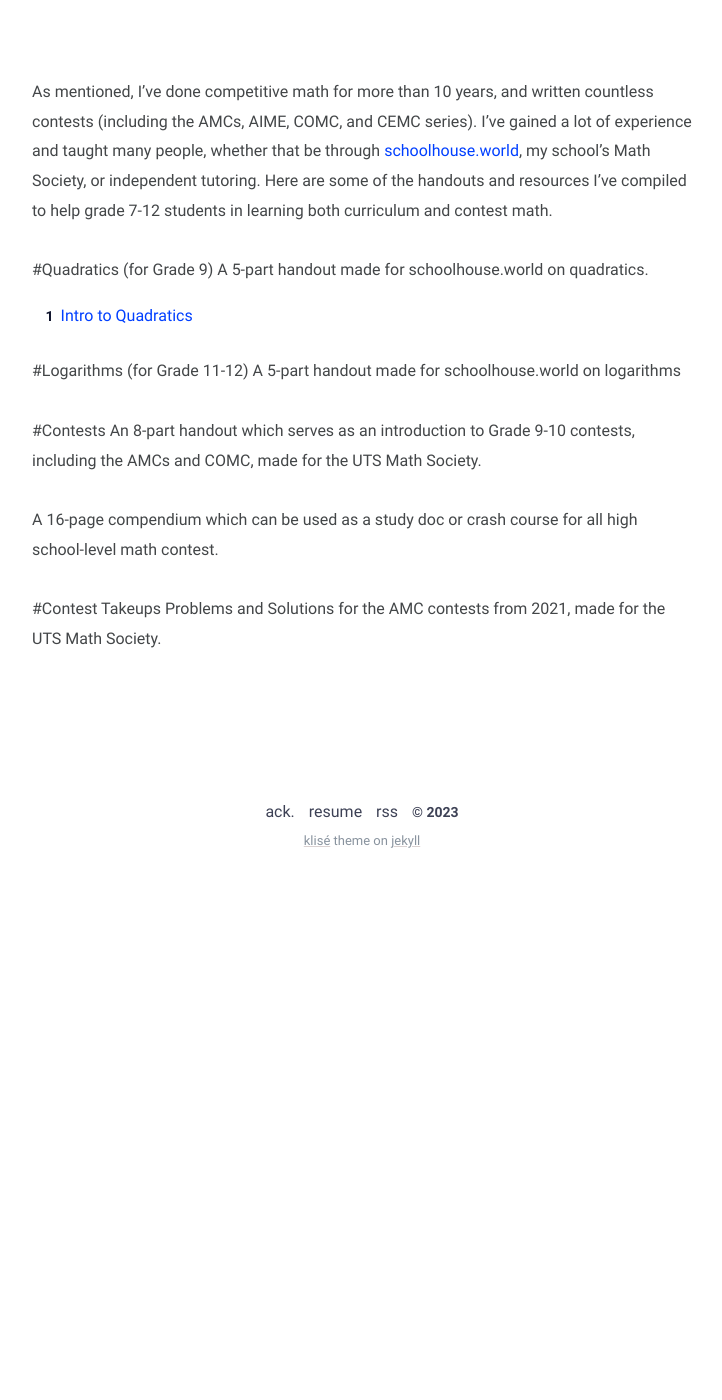
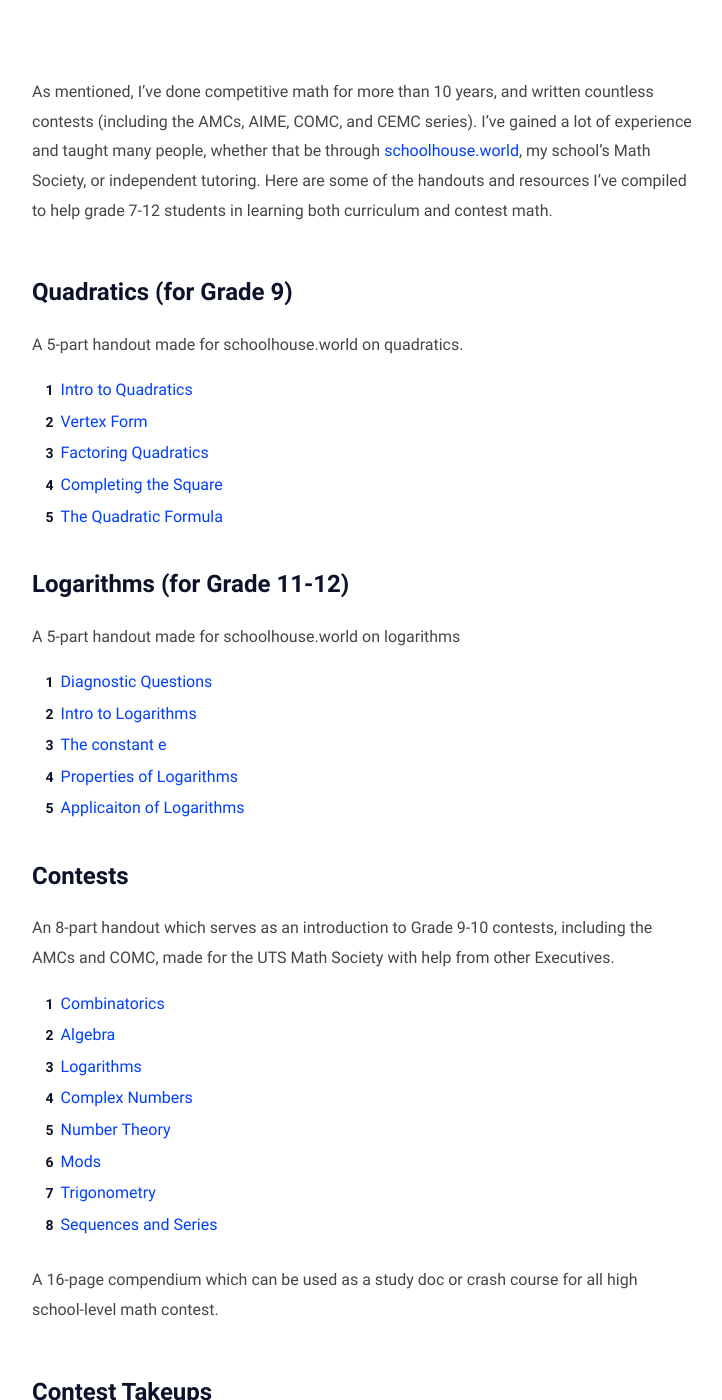
Before and after one commit to zhaju/old, a Jekyll site: the page built from math.md, in a window 1280 px wide and 1400 px high, scrolled down 224 px. Shown: the whole window, without its empty margins (278-1000 px from the left). Built offline with Jekyll 4.4.1, drawn with Linux system fonts in a browser that asks for light colours; before the commit the page ends 1109 px from its top, so only the background shows below that; some of the changed text lies outside the part shown.

Commit message:
Update math.md

```diff
--- a/math.md
+++ b/math.md
@@ -8,17 +8,38 @@ comments: false
 
 As mentioned, I’ve done competitive math for more than 10 years, and written countless contests (including the AMCs, AIME, COMC, and CEMC series). I’ve gained a lot of experience and taught many people, whether that be through [schoolhouse.world](https://schoolhouse.world/), my school’s Math Society, or independent tutoring. Here are some of the handouts and resources I’ve compiled to help grade 7-12 students in learning both curriculum and contest math.
 
-#Quadratics (for Grade 9)
+# Quadratics (for Grade 9)
 A 5-part handout made for schoolhouse.world on quadratics.
-1. [Intro to Quadratics](zhaju/zhaju.github.io/assets/math/quadratics/1. Intro_to_Parabolas.pdf)
+1. [Intro to Quadratics](zhaju.github.io/assets/math/quadratics/1. Intro_to_Parabolas.pdf)
+2. [Vertex Form](zhaju.github.io/assets/math/quadratics/2. Vertex_Form.pdf)
+3. [Factoring Quadratics](zhaju.github.io/assets/math/quadratics/3. Factoing Quadratics.pdf)
+4. [Completing the Square](zhaju.github.io/assets/math/quadratics/4. Completing_the_Square.pdf)
+5. [The Quadratic Formula](zhaju.github.io/assets/math/quadratics/5. The_Quadratic_Formula.pdf)
 
-#Logarithms (for Grade 11-12)
+# Logarithms (for Grade 11-12)
 A 5-part handout made for schoolhouse.world on logarithms
+1. [Diagnostic Questions](zhaju.github.io/assets/math/logarithms/0 - Diagnostic_Questions.pdf)
+2. [Intro to Logarithms](zhaju.github.io/assets/math/logarithms/1 - Intro_to_Logarithms.pdf)
+3. [The constant e](zhaju.github.io/assets/math/logarithms/2 - The_constant_e.pdf)
+4. [Properties of Logarithms](zhaju.github.io/assets/math/logarithms/3 - Logarithm_Properties.pdf)
+5. [Applicaiton of Logarithms](zhaju.github.io/assets/math/logarithms/4 - Applications_of_Logarithms.pdf)
 
-#Contests
-An 8-part handout which serves as an introduction to Grade 9-10 contests, including the AMCs and COMC, made for the UTS Math Society.
+# Contests
+An 8-part handout which serves as an introduction to Grade 9-10 contests, including the AMCs and COMC, made for the UTS Math Society with help from other Executives.
+1. [Combinatorics](zhaju.github.io/assets/math/contests/1. Combo.pdf)
+2. [Algebra](zhaju.github.io/assets/math/contests/2. Algebra.pdf)
+3. [Logarithms](zhaju.github.io/assets/math/contests/3. Logarithms.pdf)
+4. [Complex Numbers](zhaju.github.io/assets/math/contests/4. Complex Numbers.pdf)
+5. [Number Theory](zhaju.github.io/assets/math/contests/5. Number_Theory.pdf)
+6. [Mods](zhaju.github.io/assets/math/contests/6. Mods.pdf)
+7. [Trigonometry](zhaju.github.io/assets/math/contests/7. Trigonometry.pdf)
+8. [Sequences and Series](zhaju.github.io/assets/math/contests/8. Sequences_and_Series.pdf)
 
 A 16-page compendium which can be used as a study doc or crash course for all high school-level math contest.
 
-#Contest Takeups
+# Contest Takeups
 Problems and Solutions for the AMC contests from 2021, made for the UTS Math Society.
+1. [AMC 10A 2021](zhaju.github.io/assets/math/AMC_10A_2021.pdf)
+2. [AMC 10B 2021](zhaju.github.io/assets/math/AMC_10B_2021.pdf)
+3. [AMC 12A 2022](zhaju.github.io/assets/math/AMC_12A_2022.pdf)
+4. [AMC 12B 2022](zhaju.github.io/assets/math/AMC_12B_2022.pdf)
```
